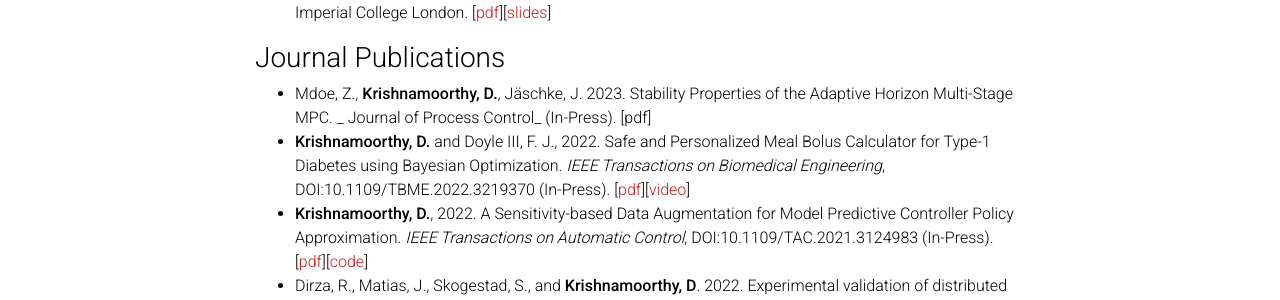
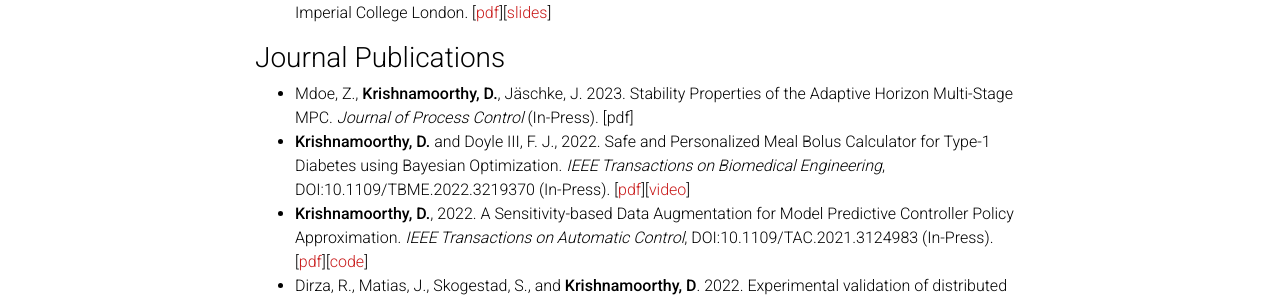
Before and after one commit to dinesh-krishnamoorthy/dinesh-krishnamoorthy.github.io, a Jekyll site: the page built from _pages/publications.md, in a window 1280 px wide and 900 px high. Shown: the part 297-597 px from the top of the window. Built offline with Jekyll 4.4.1, drawn with Linux system fonts in a browser that asks for light colours; comment, search, counter and statistics services are not loaded; a style sheet for code colours, icons or effects is not loaded.

```diff
--- a/_pages/publications.md
+++ b/_pages/publications.md
@@ -15,7 +15,7 @@ nav_order: 2
 
 
 ### Journal Publications
-* Mdoe, Z., **Krishnamoorthy, D.**, Jäschke, J. 2023. Stability Properties of the Adaptive Horizon Multi-Stage MPC. _ Journal of Process Control_ (In-Press). [pdf]
+* Mdoe, Z., **Krishnamoorthy, D.**, Jäschke, J. 2023. Stability Properties of the Adaptive Horizon Multi-Stage MPC. _Journal of Process Control_ (In-Press). [pdf]
 * **Krishnamoorthy, D.** and Doyle III, F. J., 2022.  Safe and Personalized Meal Bolus Calculator for Type-1 Diabetes using Bayesian Optimization. _IEEE Transactions on Biomedical Engineering_, DOI:10.1109/TBME.2022.3219370 (In-Press). [[pdf](https://www.dropbox.com/s/zjmp8uzozj3lqsl/main_BolusCalculator.pdf?dl=0)][[video](https://youtu.be/VMV64__1I8A)]
 * **Krishnamoorthy, D.**, 2022. A Sensitivity-based Data Augmentation for Model Predictive Controller Policy Approximation. _IEEE Transactions on Automatic Control_, DOI:10.1109/TAC.2021.3124983 (In-Press). [[pdf](https://arxiv.org/pdf/2009.07398.pdf)][[code](https://github.com/dinesh-krishnamoorthy/Sensitivity-DataAugmentation)]
 * Dirza, R., Matias, J., Skogestad, S., and **Krishnamoorthy, D**. 2022. Experimental validation of distributed feedback-based RTO, _Control Engineering Practice_ Vol 126, p. 105253.[[pdf](https://reader.elsevier.com/reader/sd/pii/S0967066122001216?token=6171E5F7B9136069037E89EE8D0970210D288557A578D4EF3BC1E9FC322AA92BDB87A96AD453A6A61EF1D6E774DA8D41&originRegion=us-east-1&originCreation=20221208214212)]
```
